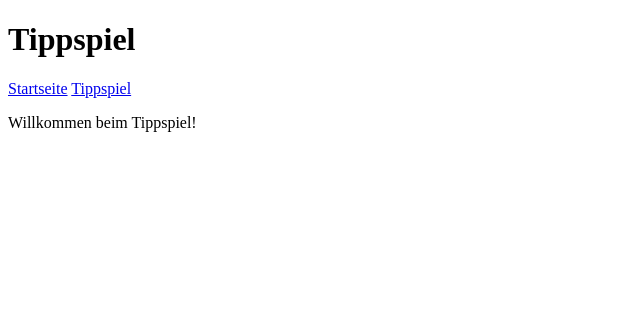
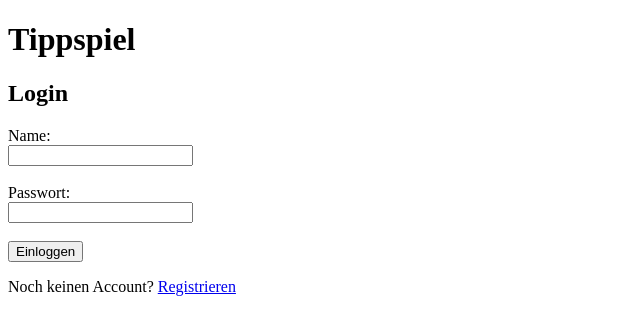
Before and after one commit to laurenzberlin-prog/Tippspiel, a Flask app: page / in a window 1280 px wide. Shown: the top 335 px of the page, without its empty margins (0-640 px from the left). Run offline with Flask 3, Linux system fonts and the light colour scheme.

Commit message:
Login- und Registrierungsseiten hinzugefügt

```diff
--- a/app.py
+++ b/app.py
@@ -4,7 +4,15 @@ app = Flask(__name__)
 
 @app.route("/")
 def home():
-    return render_template("home.html")
+    return render_template("login.html")
+
+@app.route("/login")
+def login():
+    return render_template("login.html")
+
+@app.route("/register")
+def register():
+    return render_template("register.html")
 
 @app.route("/tippspiel")
 def tippspiel():
--- a/templates/base.html
+++ b/templates/base.html
@@ -8,10 +8,13 @@
 <body>
     <header>
         <h1>Tippspiel</h1>
+        {% if request.endpoint not in ['login', 'home'] %}
+
         <nav>
             <a href="/">Startseite</a>
             <a href="/tippspiel">Tippspiel</a>
         </nav>
+        {% endif %}
     </header>
 
     <main>
--- /dev/null
+++ b/templates/login.html
@@ -0,0 +1,19 @@
+{% extends "base.html" %}
+
+{% block title %}Login{% endblock %}
+
+{%block content %}
+    <h2>Login</h2>
+
+    <form method="POST">
+        <label>Name:</label><br>
+        <input type="text" name="username" required><br><br>
+
+        <label>Passwort:</label><br>
+        <input type="password" name="password" required><br><br>
+
+        <button type="submit">Einloggen</button>
+    </form>
+
+    <p>Noch keinen Account? <a href="/register">Registrieren</a></p>
+{% endblock %}
```
Also changed, not shown: templates/register.html (added, +19 -0 lines).
